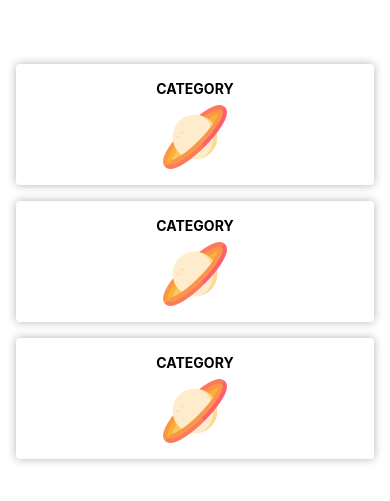
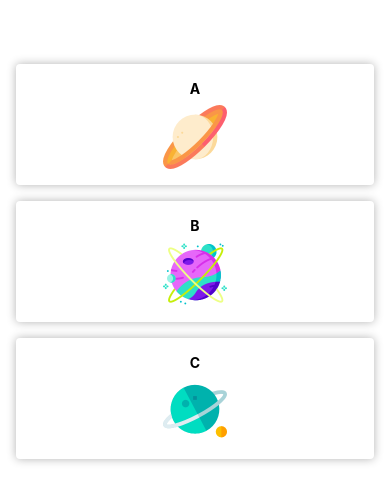
Before and after one commit to laughlamz/react-native, a React Native app: screen / in a window 390 px wide. Shown: the part 153-654 px from the top of the page. Built offline with nearby package versions, Linux system fonts and the light colour scheme.

Commit message:
add props title and img

```diff
--- a/App.js
+++ b/App.js
@@ -1,13 +1,16 @@
 import React from 'react';
 import { StyleSheet, Text, View } from 'react-native';
 import CategoryListItem from './components/CategoryListItem';
+import PlanetImage from './assets/planet.png';
+import PlanetImage1 from './assets/planet1.png';
+import PlanetImage2 from './assets/planet2.png';
 
 export default function App() {
   return (
     <View style={styles.container}>
-      <CategoryListItem />
-      <CategoryListItem />
-      <CategoryListItem />
+      <CategoryListItem title="A" img={PlanetImage} />
+      <CategoryListItem title="B" img={PlanetImage1} />
+      <CategoryListItem title="C" img={PlanetImage2} />
     </View>
   );
 }
--- a/components/CategoryListItem.js
+++ b/components/CategoryListItem.js
@@ -5,12 +5,11 @@ import {
     View,
     StyleSheet,
 } from 'react-native'
-import PlanetImage from '../assets/planet.png';
 
-export default function CategoryListItem() {
+export default function CategoryListItem(props) {
     return <View style={styles.container}>
-        <Text style={styles.title}>Category</Text>
-        <Image style={styles.categoryImage} source={PlanetImage} />
+        <Text style={styles.title}>{props.title}</Text>
+        <Image style={styles.categoryImage} source={props.img} />
     </View>
 }
 
```
Also changed, not shown: assets/planet1.png (added), assets/planet2.png (added).
